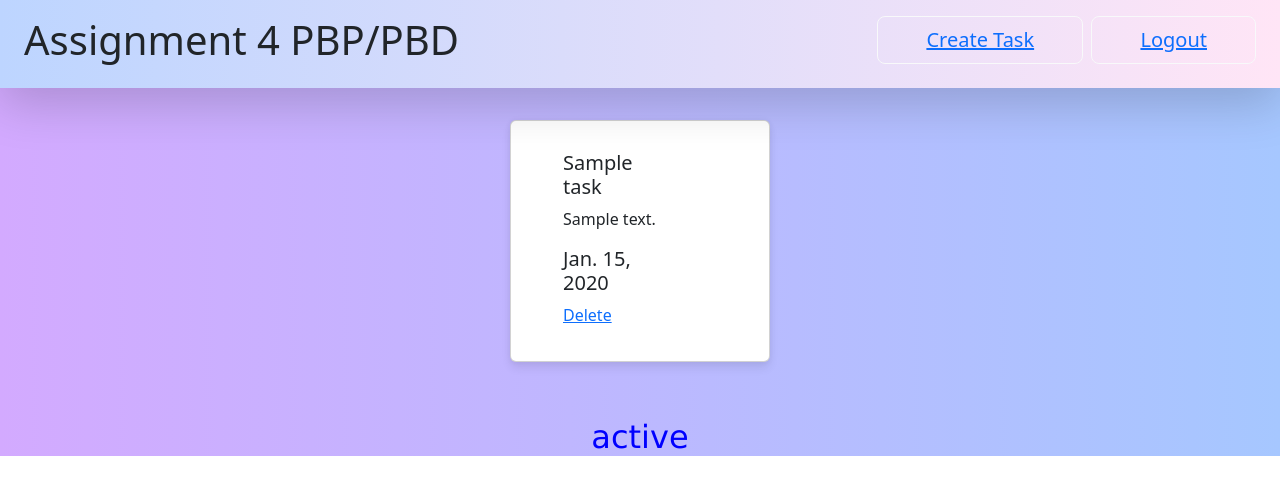
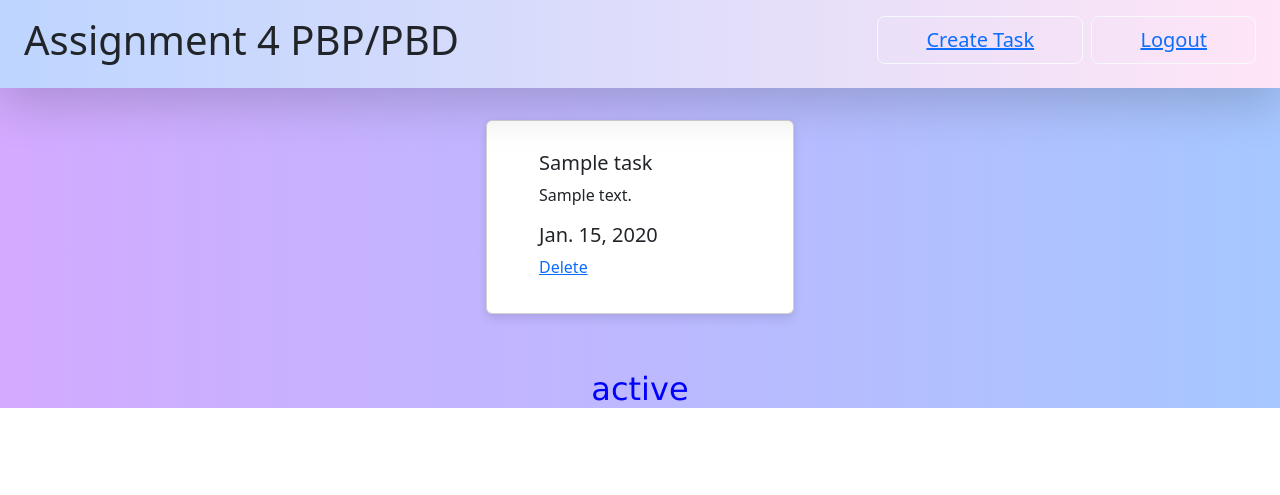
Before and after one commit to garbitz/tugas3_pbp, a Django app: template todolist/templates/todolist.html in a window 1280 px wide. Shown: the top 495 px of the page. Run offline with Django 4.2, Linux system fonts and the light colour scheme; tables that the repository leaves empty hold one stand-in row (values such as "Sample post"); the template is opened without the code that fills it: values that come from a table or form of the project are taken from there, most other values are stand-ins (such as "Sample title", 1, 10 or a date in 2020).

Commit message:
todolist responisve

```diff
--- a/todolist/templates/todolist.html
+++ b/todolist/templates/todolist.html
@@ -54,11 +54,13 @@
   <div class="gradient-custom">
     <br><br><br>
     {% if list %}
+    <div class="container">
+
       <div class="row row-cols-4 g-5 py-5 px-5 row d-flex justify-content-center">
         {% comment %} Add the data below this line {% endcomment %}
         {% for item in list %}
 
-        <div class="col">
+          <div class="col-12 col-md-6 col-lg-4">
             <div class="card .bg-light .bg-gradient rounded">
               <div class="card-body">
                 <h5 class="card-title">{{item.title}}</h5>
@@ -68,10 +70,10 @@
               </div>
             </div>
           </div>
+        {% endfor %}
 
+    </div>
 
-
-      {% endfor %}
     {% else %}
     <p>No Task Available</p>
     {% endif %}
```
Lines whose indentation alone changed are shown as unchanged.
